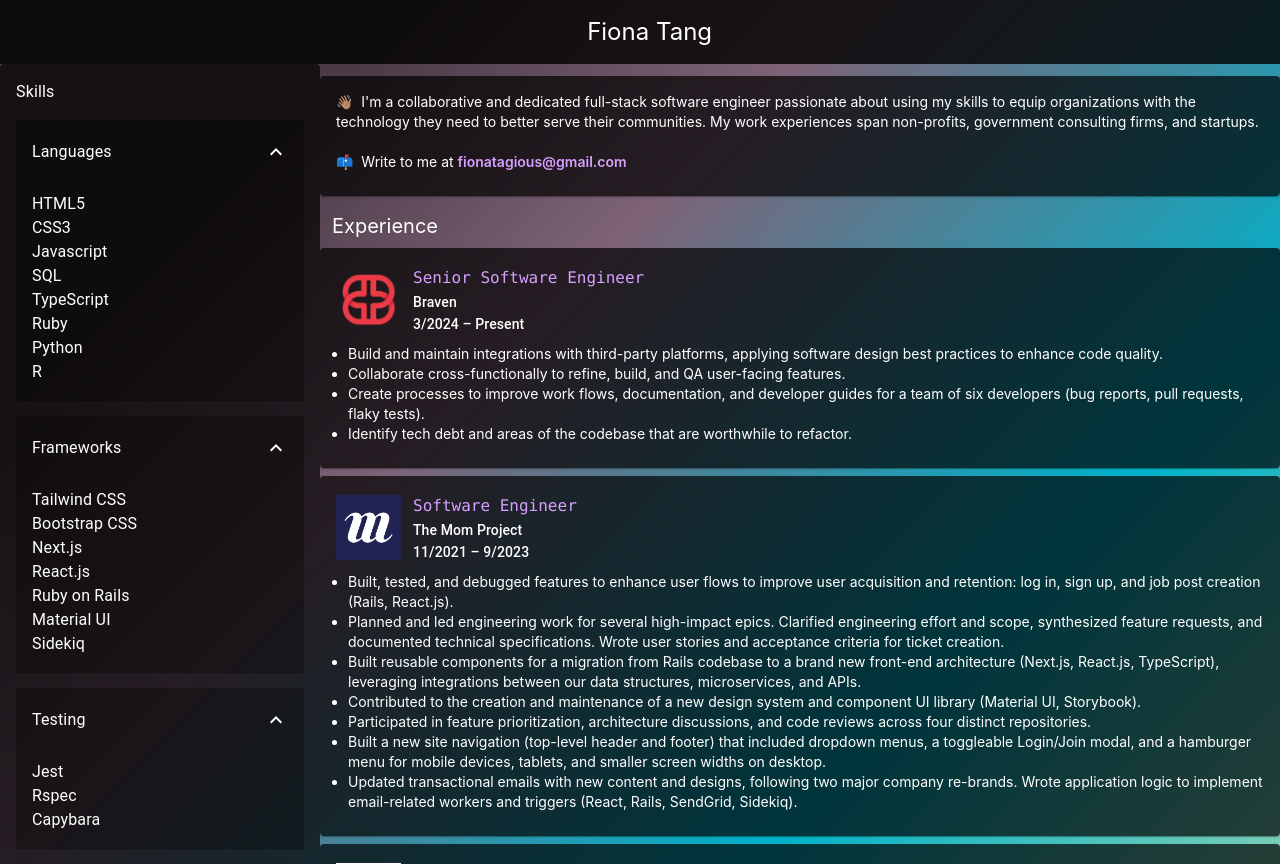
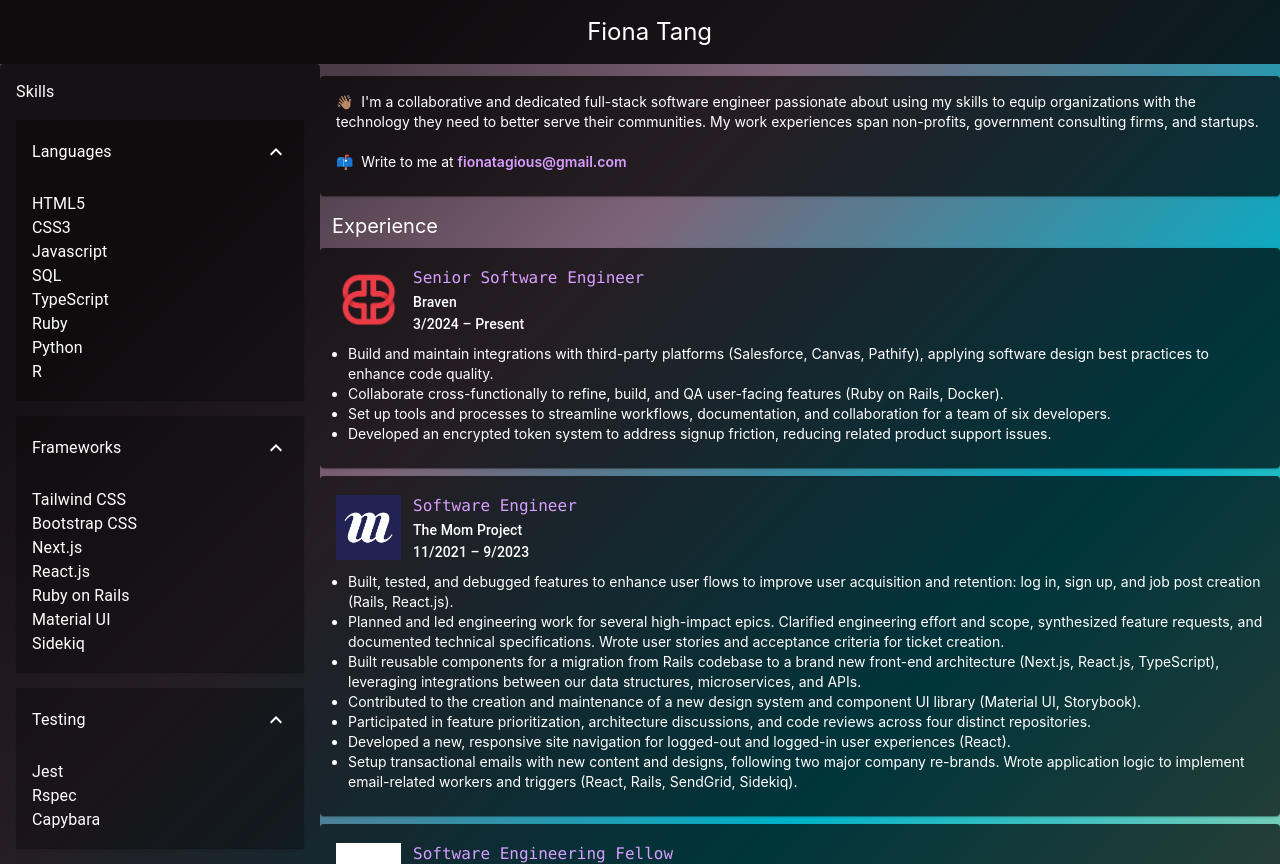
Before and after one commit to fionatagious/fiona.works, a Next.js app: page /resume in a window 1280 px wide. Built offline with nearby package versions, Linux system fonts and the light colour scheme.

Commit message:
copy revisions

```diff
--- a/consts.js
+++ b/consts.js
@@ -70,19 +70,19 @@ export const resumeBullets = [
     children: [
       {
         id: 1,
-        bullet: `Build and maintain integrations with third-party platforms, applying software design best practices to enhance code quality.`,
+        bullet: `Build and maintain integrations with third-party platforms (Salesforce, Canvas, Pathify), applying software design best practices to enhance code quality.`,
       },
       {
         id: 2,
-        bullet: `Collaborate cross-functionally to refine, build, and QA user-facing features.`,
+        bullet: `Collaborate cross-functionally to refine, build, and QA user-facing features (Ruby on Rails, Docker).`,
       },
       {
         id: 3,
-        bullet: `Create processes to improve work flows, documentation, and developer guides for a team of six developers (bug reports, pull requests, flaky tests).`,
+        bullet: `Set up tools and processes to streamline workflows, documentation, and collaboration for a team of six developers.`,
       },
       {
         id: 4,
-        bullet: `Identify tech debt and areas of the codebase that are worthwhile to refactor.`,
+        bullet: `Developed an encrypted token system to address signup friction, reducing related product support issues.`,
       },
     ],
   },
@@ -127,14 +127,11 @@ export const resumeBullets = [
       },
       {
         id: 6,
-        bullet: `Built a new site navigation (top-level header and footer) that
-            included dropdown menus, a toggleable Login/Join modal, and a
-            hamburger menu for mobile devices, tablets, and smaller screen
-            widths on desktop.`,
+        bullet: `Developed a new, responsive site navigation for logged-out and logged-in user experiences (React).`,
       },
       {
         id: 7,
-        bullet: `Updated transactional emails with new content and designs,
+        bullet: `Setup transactional emails with new content and designs,
             following two major company re-brands. Wrote application logic to
             implement email-related workers and triggers (React, Rails,
             SendGrid, Sidekiq).`,
@@ -158,10 +155,7 @@ export const resumeBullets = [
       },
       {
         id: 2,
-        bullet: `Performed user research to better understand the social services
-        needs of people experiencing homelessness, and to better
-        understand the technology needs of caseworkers working to help the
-        unhoused.`,
+        bullet: `Performed user research to better understand the needs of people experiencing homelessness and to better understand the technology needs of caseworkers who serve them.`,
       },
       {
         id: 3,
@@ -171,18 +165,17 @@ export const resumeBullets = [
       },
       {
         id: 4,
-        bullet: `Expanded the app's admin functionality to allow for storage
+        bullet: `Produced wireframes and interactive prototypes for an intake form on mobile, tablet, and desktop (Figma, usability testing).`,
+      },
+      {
+        id: 5,
+        bullet: `Implemented an admin portal to enable caseworkers to perform critical administrative tasks (Ruby on Rails, React). Expanded the app's admin functionality to allow for storage
         of non-contiguous intake periods (Rails).`,
       },
       {
         id: 5,
         bullet: ` Wrote unit tests and validations for program activation dates and
         intake dates to expand application test coverage (Rails).`,
-      },
-      {
-        id: 6,
-        bullet: `Problem solved a technical tradeoff by writing optimized SQL to
-        query data that was unattainable using ActiveRecord.`,
       },
     ],
   },
@@ -232,7 +225,7 @@ export const resumeBullets = [
       },
       {
         id: 2,
-        bullet: `Wrote queries to build dashboard on growth KPIs, such as
+        bullet: `Wrote complex queries to build dashboard on growth KPIs, such as
         retention and average revenue per user (SQL).`,
       },
       {
@@ -357,7 +350,7 @@ export const projects = [
     id: 1,
     projectName: `Dish Deets`,
     summary: `ChatGPT-powered dish identifier for dishes from cuisines around the world`,
-    tags: ["Ruby on Rails", "Open AI API", "NextJS", "React with TypeScript"],
+    tags: ["Ruby on Rails", "OpenAI API", "NextJS", "React with TypeScript"],
     href: "https://dishdeets.com",
     src: "dish-deets.jpg",
     alt: "a web page showing search results from a dish description written in English",
--- a/src/app/sections/About.js
+++ b/src/app/sections/About.js
@@ -25,7 +25,7 @@ export default function About() {
           a government consulting firm.
         </div>
         <div className="animate-fade text-left text-slate-950 text-sm sm:text-lg md:text-lg mt-2 mb-6">
-          When I'm not coding, I enjoy reading, cooking, playing the drums,
+          When I&apos;m not coding, I enjoy reading, cooking, playing the drums,
           listening to podcasts, and spending time with friends and family.
         </div>
         <Button
```
